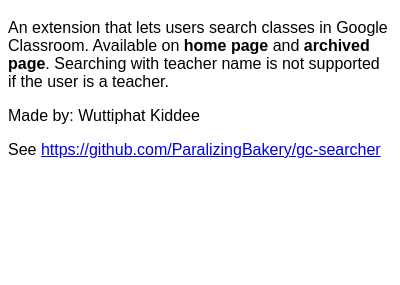
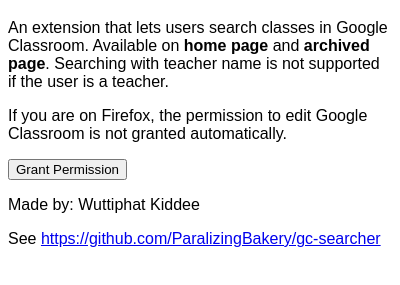
Before and after one commit to ParalizingBakery/classroom-searcher, a browser extension: page popup/index.html in a window 400 px wide. Shown: the part 61-346 px from the top of the page. Drawn offline with Linux system fonts and the light colour scheme.

Commit message:
Implemented requesting permission from extension page (Firefox),Added package browser-polyfill for multi-platform extension, Added types for Firefox WebExtensions

```diff
--- a/popup/index.html
+++ b/popup/index.html
@@ -1,6 +1,8 @@
 <!DOCTYPE html>
 <html>
     <head>
+        <script type="module" src="browser-polyfill.js"></script>
+        <script src="permissions.js" defer></script>
         <link href="style.css" rel="stylesheet">
     </head>
     <body>
@@ -10,6 +12,10 @@
         Available on <strong>home page</strong> and <strong>archived page</strong>.
         Searching with teacher name is not supported if the user is a teacher.
         </p>
+        <p>
+        If you are on Firefox, the permission to edit Google Classroom is not granted automatically.
+        </p>
+        <button id="permission-button" type="button" autocomplete="off">Grant Permission</button>
         <p>Made by: Wuttiphat Kiddee</p>
         <p>See <a href="https://github.com/ParalizingBakery/gc-searcher">https://github.com/ParalizingBakery/gc-searcher</a></p>
     </body>
```
Also changed, not shown: manifest.json.
